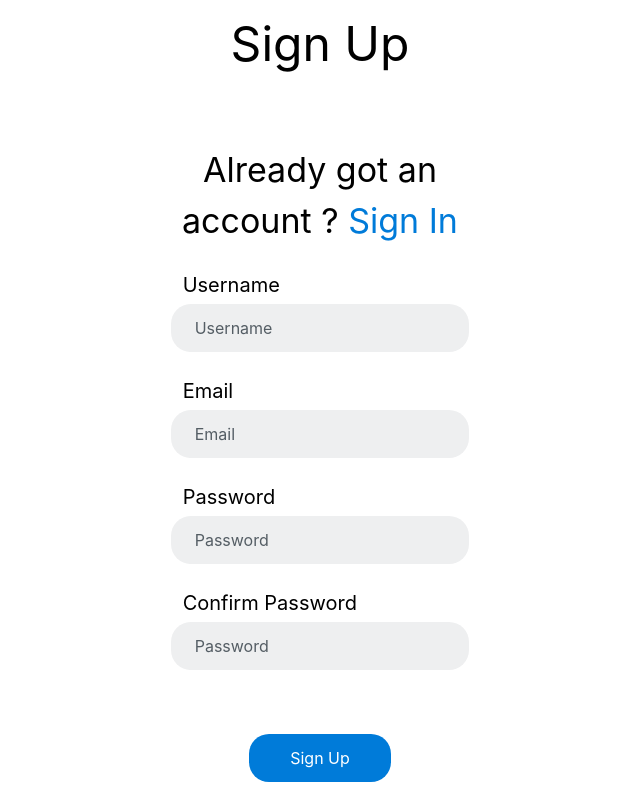
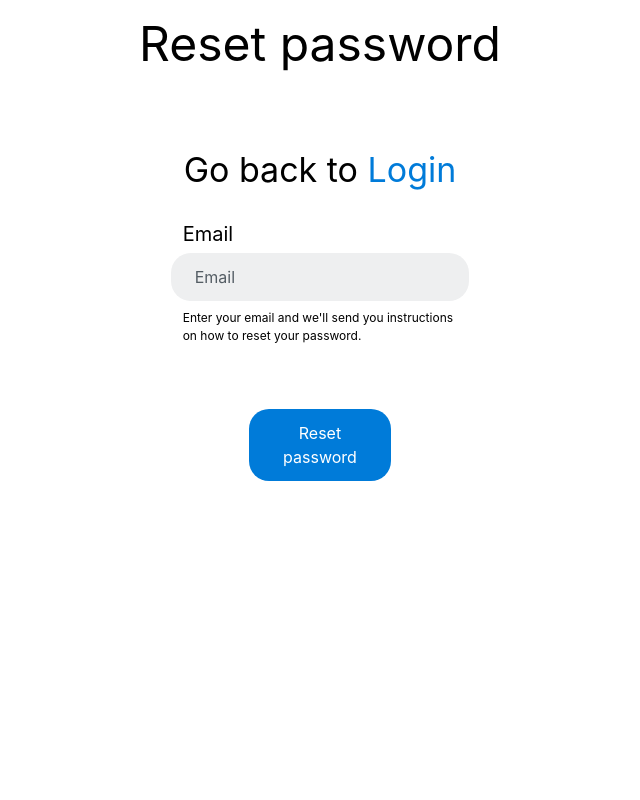
Before and after one commit to BLIZERTO/Design-System, a React (Create React App) app: page / in a window 1280 px wide. Shown: the whole page, without its empty margins (320-960 px from the left). Built offline with nearby package versions, Linux system fonts and the light colour scheme.

Commit message:
add pages
- add Sign In page
- add Forget Password

```diff
--- a/src/App.js
+++ b/src/App.js
@@ -1,11 +1,12 @@
-import SignUp from './pages/SignUp/SignUp';
-import './styles/app.css';
-
+import SignUp from "./pages/SignUp/SignUp";
+import SignIn from "./pages/SignIn/SignIn";
+import ForgetPassword from "./pages/ForgetPassword/ForgetPassword";
+import "./styles/app.css";
 
 function App() {
   return (
-    <div className='w-full h-full'>
-      <SignUp />
+    <div className="w-full h-full">
+      <ForgetPassword />
     </div>
   );
 }
--- /dev/null
+++ b/src/pages/ForgetPassword/ForgetPassword.js
@@ -0,0 +1,26 @@
+import "../../styles/app.css";
+
+import Input from "../../atoms/Input";
+import AuthPage from "../../templates/AuthPage";
+
+function ForgetPassword() {
+  return (
+    <AuthPage title="Reset password" btnText="Reset password">
+      <span className="text-center text-xl">
+        Go back to{" "}
+        <a href="#" className="link">
+          Login
+        </a>
+      </span>
+
+      <Input type="text" name="email" label="email" placeholder="Email" />
+
+      <span className="ml-3 text-sm mt-[-16px]">
+        Enter your email and we'll send you instructions on how to reset your
+        password.
+      </span>
+    </AuthPage>
+  );
+}
+
+export default ForgetPassword;
--- /dev/null
+++ b/src/pages/SignIn/SignIn.js
@@ -0,0 +1,31 @@
+import "../../styles/app.css";
+
+import Input from "../../atoms/Input";
+import AuthPage from "../../templates/AuthPage";
+
+function SignIn() {
+  return (
+    <AuthPage title="Sign In" btnText="Sign In">
+      <span className="text-center text-xl">
+        Not signed up ?{" "}
+        <a href="#" className="link">
+          Sign Up
+        </a>
+      </span>
+
+      <Input type="text" name="email" label="email" placeholder="Email" />
+      <Input
+        type="password"
+        name="password"
+        label="Password"
+        placeholder="Password"
+      />
+      <span className="mt-[-16px]">
+        {" "}
+        <a className="link ml-3 text-sm ">Forget your password ?</a>{" "}
+      </span>
+    </AuthPage>
+  );
+}
+
+export default SignIn;
--- a/src/pages/SignUp/SignUp.js
+++ b/src/pages/SignUp/SignUp.js
@@ -1,19 +1,40 @@
-import '../../styles/app.css';
+import "../../styles/app.css";
 
-import Input from '../../atoms/Input';
-import AuthPage from '../../templates/AuthPage';
-
+import Input from "../../atoms/Input";
+import AuthPage from "../../templates/AuthPage";
 
 function SignUp() {
   return (
-        <AuthPage title="Sign Up" btnText="Sign Up">
-            <span className='text-center text-xl'>Already got an account ? <a href="#" className='link'>Sign In</a></span>
-            <Input type="text" name="username" label="username" placeholder="Username"/>
-            <Input type="text" name="email" label="email" placeholder="Email" />
-            <Input type="password" name="password" label="Password" placeholder="Password" />
-            <Input type="password" name="confirm-password" label="Confirm password" placeholder="Password" />
-
-        </AuthPage>
+    <AuthPage title="Sign Up" btnText="Sign Up">
+      <span className="text-center text-xl">
+        Already got an account ?{" "}
+        <a href="#" className="link">
+          Sign In
+        </a>
+      </span>
+      <Input
+        type="text"
+        name="username"
+        label="username"
+        placeholder="Username"
+      />
+      <Input type="text" name="email" label="email" placeholder="Email" />
+      <Input
+        type="password"
+        name="password"
+        label="Password"
+        placeholder="Password"
+      />
+      <Input
+        type="password"
+        name="confirm-password"
+        label="Confirm password"
+        placeholder="Password"
+      />
+      <span className="ml-3 text-sm mt-[-16px]">
+        Password must be 8 to 16 characters long.
+      </span>
+    </AuthPage>
   );
 }
 
```
Also changed, not shown: src/templates/AuthPage.js (+8 -6 lines), 1 other file (tests, documents, lock files or other folders).
